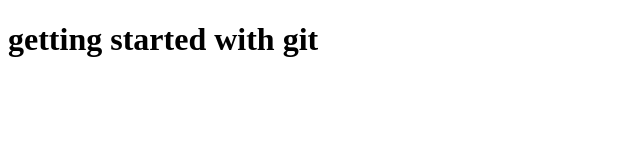
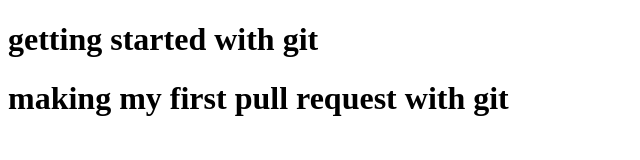
Before and after one commit to jeremiah-sheku-sesey/TestingOutGit, a plain HTML site: page index.html in a window 1280 px wide. Shown: the whole page, without its empty margins (0-640 px from the left). Drawn offline with Linux system fonts and the light colour scheme.

Commit message:
Update index.html

```diff
--- a/index.html
+++ b/index.html
@@ -8,5 +8,6 @@
 </head>
 <body>
     <h1>getting started with git</h1>
+     <h1>making my first pull request with git</h1>
 </body>
 </html>
```
